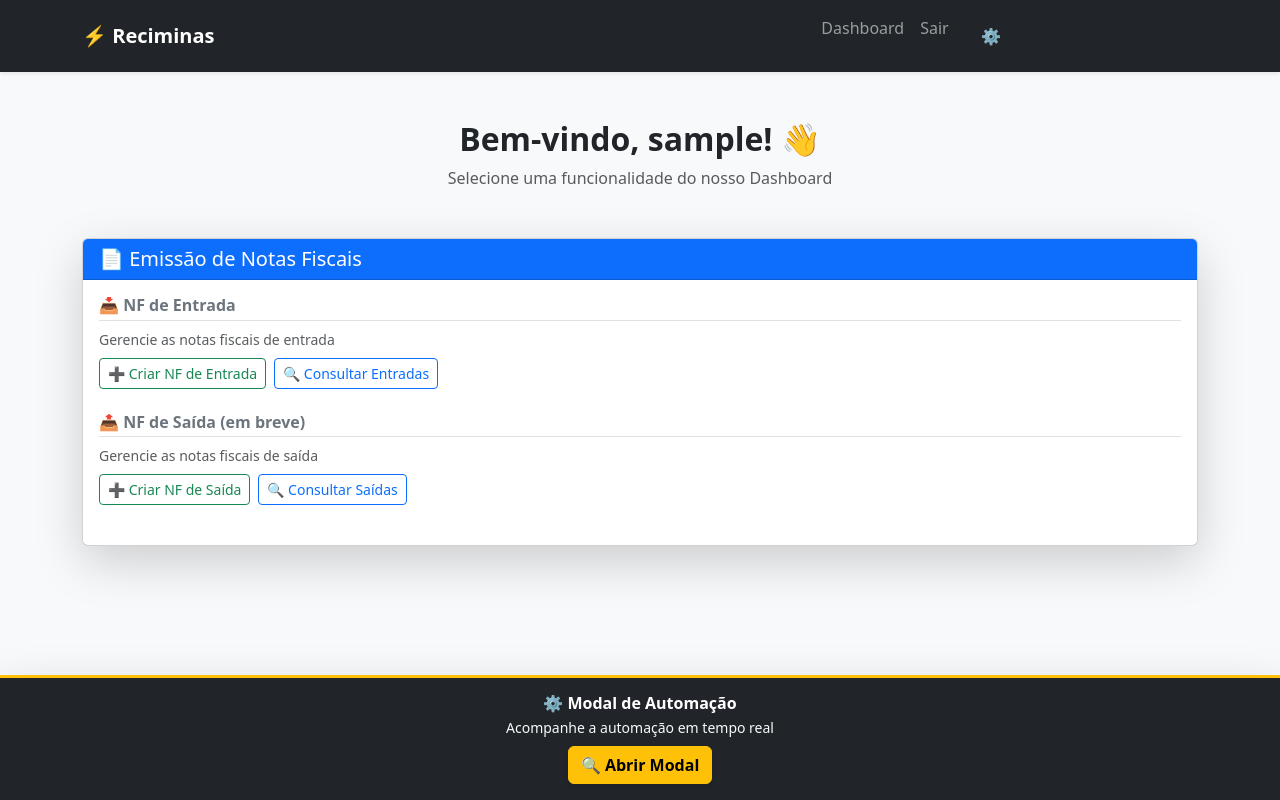
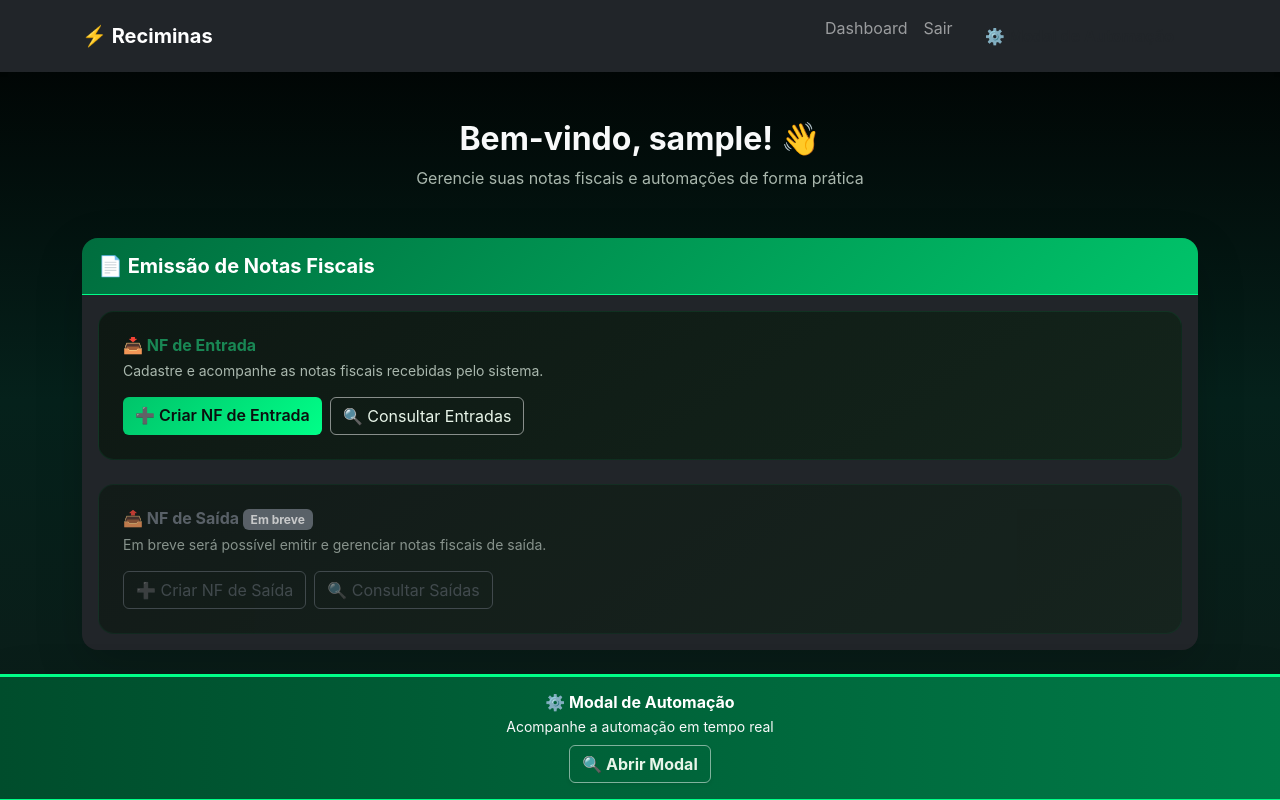
Before and after one commit to VandersonTorres/reciminas-automation, a Django app: page / in a window 1280 px wide. Run offline with Django 5.2, Linux system fonts and the light colour scheme; the visitor is signed in with stand-in values (Sample User, id 1).

Commit message:
Improve interface

```diff
--- /dev/null
+++ b/server/invoices_automation/static/css/base.css
@@ -0,0 +1,7 @@
+/* ====== Base Dark Theme ====== */
+body {
+    background: linear-gradient(180deg, #000000 0%, #05211b 50%, #0c1c18 100%);
+    color: #f1f1f1;
+    min-height: 100vh;
+    font-family: "Inter", sans-serif;
+}
--- /dev/null
+++ b/server/invoices_automation/static/css/dashboard.css
@@ -0,0 +1,88 @@
+/* ====== Main Card ====== */
+.dashboard-card {
+    background: #121a16;
+    border-radius: 1rem;
+    overflow: hidden;
+    border: 1px solid rgba(0, 255, 136, 0.1);
+}
+
+.bg-gradient-green {
+    background: linear-gradient(135deg, #006d3e 0%, #00c46a 100%);
+    border-bottom: 1px solid #00ff88;
+}
+
+/* ====== Sub-Sections ====== */
+.bg-gradient-dark-green {
+    background: linear-gradient(145deg, #0e1813 0%, #13241b 100%);
+    border: 1px solid rgba(0, 255, 136, 0.08);
+    transition: all 0.25s ease;
+}
+
+.invoice-section:hover {
+    transform: translateY(-2px);
+    border-left: 4px solid #00ff88;
+    box-shadow: 0 6px 18px rgba(0, 255, 136, 0.15);
+}
+
+.invoice-section h6 {
+    color: #00ff88;
+}
+
+.text-muted {
+    color: #a9b7ad !important;
+}
+
+/* ====== Custom Buttons ====== */
+.btn-green-gradient {
+    background: linear-gradient(135deg, #00c46a, #00ff88);
+    color: #0b0f0e;
+    font-weight: 600;
+    border: none;
+    transition: 0.2s;
+}
+
+.btn-green-gradient:hover {
+    background: linear-gradient(135deg, #00ff88, #00c46a);
+    transform: translateY(-1px);
+}
+
+.btn-outline-light {
+    border-color: rgba(255, 255, 255, 0.5);
+    color: #e8f5e9;
+}
+
+.btn-outline-light:hover {
+    background: rgba(255, 255, 255, 0.1);
+    border-color: #00ff88;
+    color: #00ff88;
+}
+
+/* ====== Fixed footer ====== */
+.footer-fixed {
+    position: fixed;
+    bottom: 0;
+    left: 0;
+    width: 100%;
+    z-index: 1030;
+    border-top: 3px solid #00ff88;
+    background: linear-gradient(90deg, #004d2c 0%, #007a47 100%);
+}
+
+.footer-item {
+    min-width: 220px;
+}
+
+.footer-item .btn {
+    border: 1px solid rgba(255, 255, 255, 0.5);
+}
+
+/* ====== Responsivity ====== */
+@media (max-width: 768px) {
+    .footer-fixed {
+        text-align: center;
+        padding: 1.5rem;
+    }
+    .footer-item {
+        width: 100%;
+    }
+}
--- a/server/invoices_automation/views/crud_invoices.py
+++ b/server/invoices_automation/views/crud_invoices.py
@@ -51,7 +51,7 @@ def create_invoice_registry(request):
                                 queue_item.invoice_path = invoice.replace("downloads/", "")
                             else:
                                 queue_item.status = "cancelled"
-                        except RuntimeError:
+                        except Exception:
                             queue_item.status = "cancelled"
                         finally:
                             queue_item.save()
--- a/server/invoices_automation/views/manage_automation.py
+++ b/server/invoices_automation/views/manage_automation.py
@@ -58,7 +58,7 @@ def start_batch_automation(request):
                         item.invoice_path = invoice.replace("downloads/", "")
                     else:
                         item.status = "cancelled"
-                except RuntimeError:
+                except Exception:
                     item.status = "cancelled"
                 finally:
                     item.save()
--- a/server/templates/core/base.html
+++ b/server/templates/core/base.html
@@ -1,11 +1,13 @@
 <!DOCTYPE html>
 <html lang="pt-BR">
 <head>
+    {% load static %}
     <meta charset="UTF-8">
     <title>{% block title %}Reciminas Automação{% endblock %}</title>
     <link href="https://cdn.jsdelivr.net/npm/bootstrap@5.3.2/dist/css/bootstrap.min.css" rel="stylesheet">
+    <link rel="stylesheet" href="{% static 'css/base.css' %}">
 </head>
-<body class="bg-light">
+<body>
 
     <!-- Navbar -->
     <nav class="navbar navbar-expand-lg navbar-dark bg-dark shadow-sm">
--- a/server/templates/invoices_automation/access_invoices_queue.html
+++ b/server/templates/invoices_automation/access_invoices_queue.html
@@ -1,9 +1,10 @@
 {% extends "core/base.html" %}
+{% load static %}
 
 {% block title %}Fila de Emissão{% endblock %}
 
 {% block content %}
-<div class="container mt-4">
+<div class="container mt-4 queue-view">
     <h3 class="mb-4">📋 Fila de Notas a Emitir</h3>
 
     {% if invoices_queue %}
@@ -105,4 +106,6 @@
         <a href="{% url 'create_invoice_registry' %}" class="btn btn-primary">➕ Adicionar nota</a>
     {% endif %}
 </div>
+
+<link rel="stylesheet" href="{% static 'css/invoices_queue.css' %}">
 {% endblock %}
--- a/server/templates/invoices_automation/dashboard.html
+++ b/server/templates/invoices_automation/dashboard.html
@@ -1,90 +1,75 @@
 {% extends "core/base.html" %}
+{% load static %}
 
 {% block title %}Dashboard - Reciminas{% endblock %}
 
 {% block content %}
 <div class="text-center mb-5">
-    <h2 class="fw-bold">Bem-vindo, {{ user.username }}! 👋</h2>
-    <p class="text-muted">Selecione uma funcionalidade do nosso Dashboard</p>
+    <h2 class="fw-bold text-light">Bem-vindo, {{ user.username }}! 👋</h2>
+    <p class="text-muted">Gerencie suas notas fiscais e automações de forma prática</p>
 </div>
 
-<!-- Section for Invoices Emission -->
-<div class="card shadow-lg mb-4">
-    <div class="card-header bg-primary text-white">
-        <h5 class="mb-0">📄 Emissão de Notas Fiscais</h5>
+<!-- Main Section of Invoices Emission -->
+<div class="card dashboard-card mb-5 shadow-lg border-0">
+    <div class="card-header text-white bg-gradient-green py-3">
+        <h5 class="mb-0 fw-bold">📄 Emissão de Notas Fiscais</h5>
     </div>
-    <div class="card-body">
 
-        <!-- Sub-section: NF Entrada -->
-        <div class="mb-4">
-            <h6 class="fw-bold text-secondary border-bottom pb-1">
-                📥 NF de Entrada
-            </h6>
-            <p class="text-muted small mb-2">Gerencie as notas fiscais de entrada</p>
+    <div class="card-body bg-dark text-light">
+
+        <!-- NF Entrada -->
+        <section class="invoice-section bg-gradient-dark-green rounded-4 p-4 mb-4">
+            <div class="d-flex justify-content-between align-items-center flex-wrap mb-3">
+                <div>
+                    <h6 class="fw-bold text-success mb-1">📥 NF de Entrada</h6>
+                    <p class="text-muted small mb-0">
+                        Cadastre e acompanhe as notas fiscais recebidas pelo sistema.
+                    </p>
+                </div>
+            </div>
             <div class="d-flex flex-wrap gap-2">
-                <a href="{% url 'create_invoice_registry' %}" class="btn btn-outline-success btn-sm">
+                <a href="{% url 'create_invoice_registry' %}" class="btn btn-green-gradient">
                     ➕ Criar NF de Entrada
                 </a>
-                <a href="{% url 'access_invoices_queue' %}" class="btn btn-outline-primary btn-sm">
+                <a href="{% url 'access_invoices_queue' %}" class="btn btn-outline-light">
                     🔍 Consultar Entradas
                 </a>
             </div>
-        </div>
+        </section>
 
-        <!-- Sub-section: NF Saída -->
-        <div class="mb-4">
-            <h6 class="fw-bold text-secondary border-bottom pb-1">
-                📤 NF de Saída (em breve)
-            </h6>
-            <p class="text-muted small mb-2">Gerencie as notas fiscais de saída</p>
+        <!-- NF Saída -->
+        <section class="invoice-section bg-gradient-dark-green rounded-4 p-4 opacity-75">
+            <div class="d-flex justify-content-between align-items-center flex-wrap mb-3">
+                <div>
+                    <h6 class="fw-bold text-secondary mb-1">
+                        📤 NF de Saída <span class="badge bg-secondary">Em breve</span>
+                    </h6>
+                    <p class="text-muted small mb-0">
+                        Em breve será possível emitir e gerenciar notas fiscais de saída.
+                    </p>
+                </div>
+            </div>
             <div class="d-flex flex-wrap gap-2">
-                <a href="#" class="btn btn-outline-success btn-sm">
-                    ➕ Criar NF de Saída
-                </a>
-                <a href="#" class="btn btn-outline-primary btn-sm">
-                    🔍 Consultar Saídas
-                </a>
+                <button class="btn btn-outline-secondary" disabled>➕ Criar NF de Saída</button>
+                <button class="btn btn-outline-secondary" disabled>🔍 Consultar Saídas</button>
             </div>
-        </div>
+        </section>
 
     </div>
 </div>
 
-<!-- Footer fixed with automation modal -->
-<footer class="footer-fixed bg-dark text-white shadow-lg py-3 px-4">
+<!-- Fixed Footer -->
+<footer class="footer-fixed shadow-lg py-3 px-4 bg-gradient-green text-white">
     <div class="container-fluid d-flex justify-content-around flex-wrap gap-3 text-center">
         <div class="footer-item">
             <h6 class="fw-bold mb-1">⚙️ Modal de Automação</h6>
             <p class="mb-2 text-light small">Acompanhe a automação em tempo real</p>
-            <a href="{% url 'follow_automation_logs' %}" class="btn btn-warning fw-bold shadow-sm">
+            <a href="{% url 'follow_automation_logs' %}" class="btn btn-outline-light fw-bold shadow-sm">
                 🔍 Abrir Modal
             </a>
         </div>
     </div>
 </footer>
 
-<style>
-.footer-fixed {
-    position: fixed;
-    bottom: 0;
-    left: 0;
-    width: 100%;
-    z-index: 1030;
-    border-top: 3px solid #ffc107;
-}
-.footer-item {
-    min-width: 200px;
-}
-body {
-    padding-bottom: 160px;
-}
-@media (max-width: 768px) {
-    .footer-fixed {
-        text-align: center;
-    }
-    .footer-item {
-        width: 100%;
-    }
-}
-</style>
+<link rel="stylesheet" href="{% static 'css/dashboard.css' %}">
 {% endblock %}
--- a/server/templates/invoices_automation/entry_invoices_management.html
+++ b/server/templates/invoices_automation/entry_invoices_management.html
@@ -1,4 +1,5 @@
 {% extends "core/base.html" %}
+{% load static %}
 
 {% block title %}NF de Entrada - Reciminas{% endblock %}
 
@@ -41,4 +42,6 @@
         </div>
     </div>
 </div>
+
+<link rel="stylesheet" href="{% static 'css/entry_invoices.css' %}">
 {% endblock %}
```
Also changed, not shown: server/invoices_automation/static/css/entry_invoices.css (added, +94 -0 lines), server/invoices_automation/static/css/follow_automation_logs.css (added, +134 -0 lines), server/invoices_automation/static/css/invoices_queue.css (added, +123 -0 lines), server/invoices_automation/static/css/login.css (added, +66 -0 lines), server/templates/core/login.html (+20 -8 lines), server/templates/invoices_automation/follow_automation_logs.html (+4 -4 lines), server/invoices_automation/static/js/automation.js (renamed from server/invoices_automation/static/core/js/automation.js).
